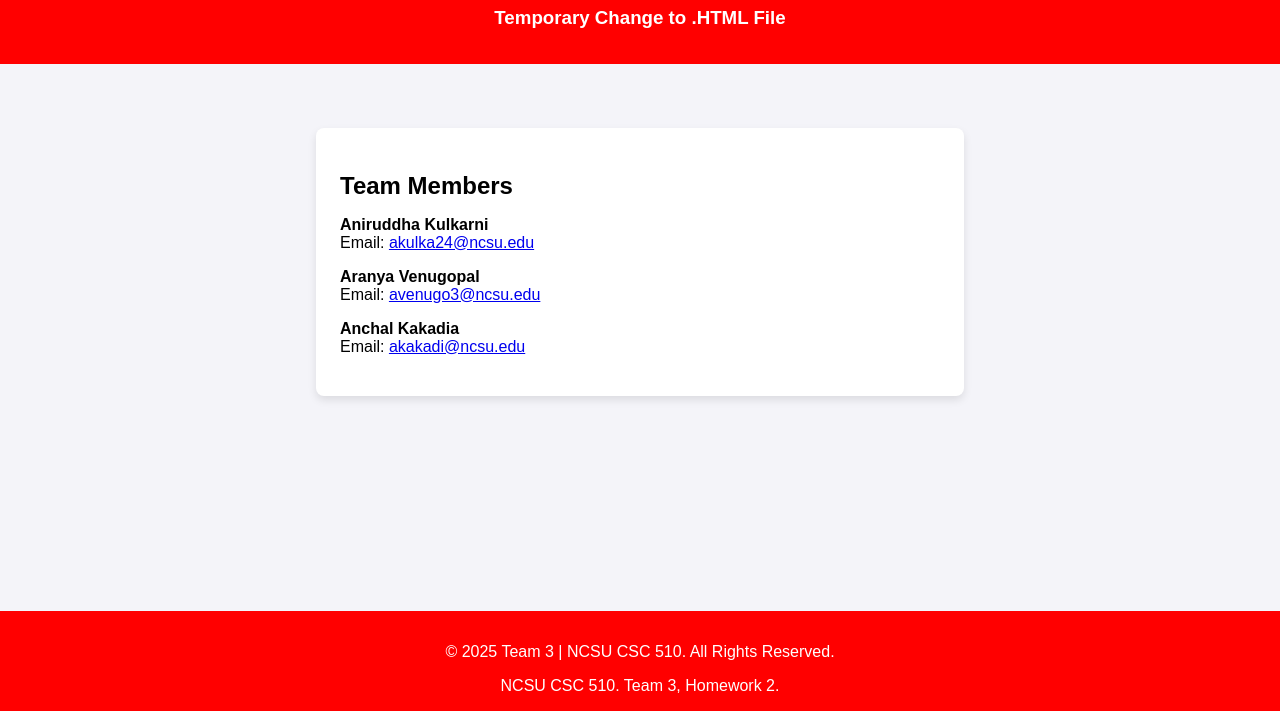
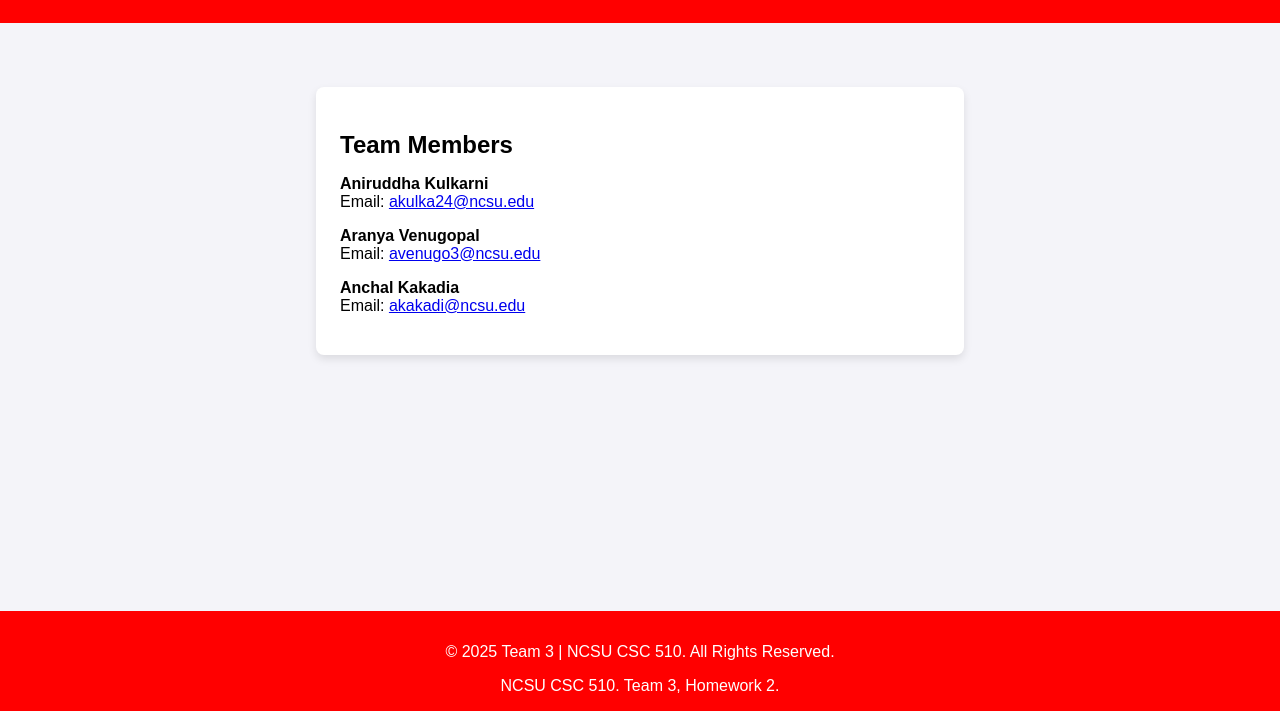
Before and after one commit to ncsu-csc-510/git-homework2, a plain HTML site: page index.html in a window 1280 px wide. Shown: the part 89-800 px from the top of the page. Drawn offline with Linux system fonts and the light colour scheme.

Commit message:
Revert "Temporary Commit i.e to be reverted"
This reverts commit e4f3917ce3ec09aef633f3d0d250f01b468ceaac.

```diff
--- a/index.html
+++ b/index.html
@@ -50,7 +50,6 @@
 <body>
     <header>
         <h1>Team 3, Homework 2</h1>
-        <h3>Temporary Change to .HTML File</h3>
     </header>
     <main>
         <div class="team-info">
```
